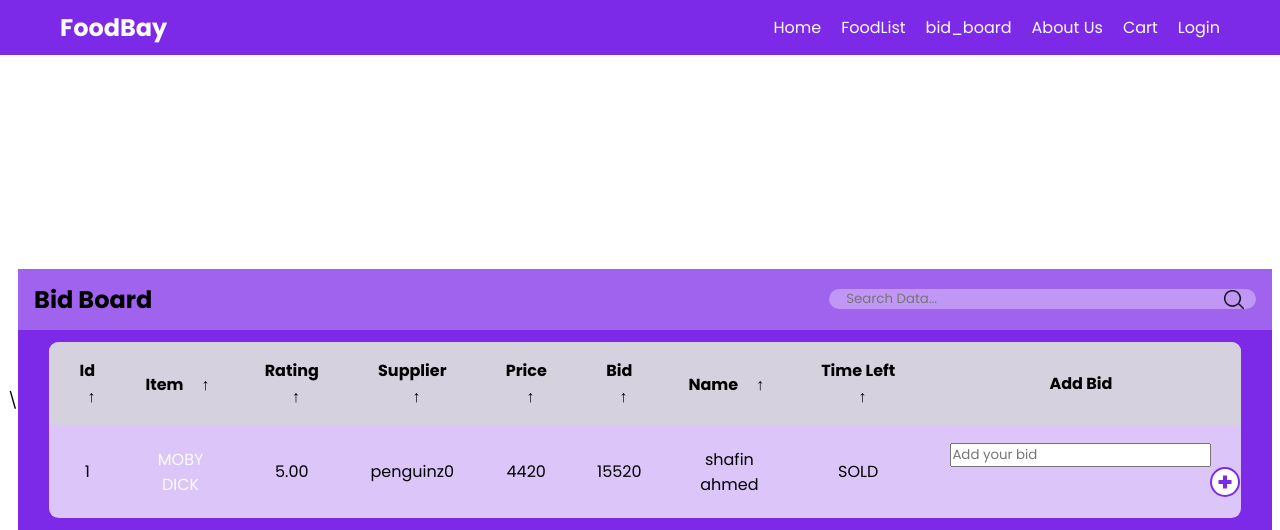
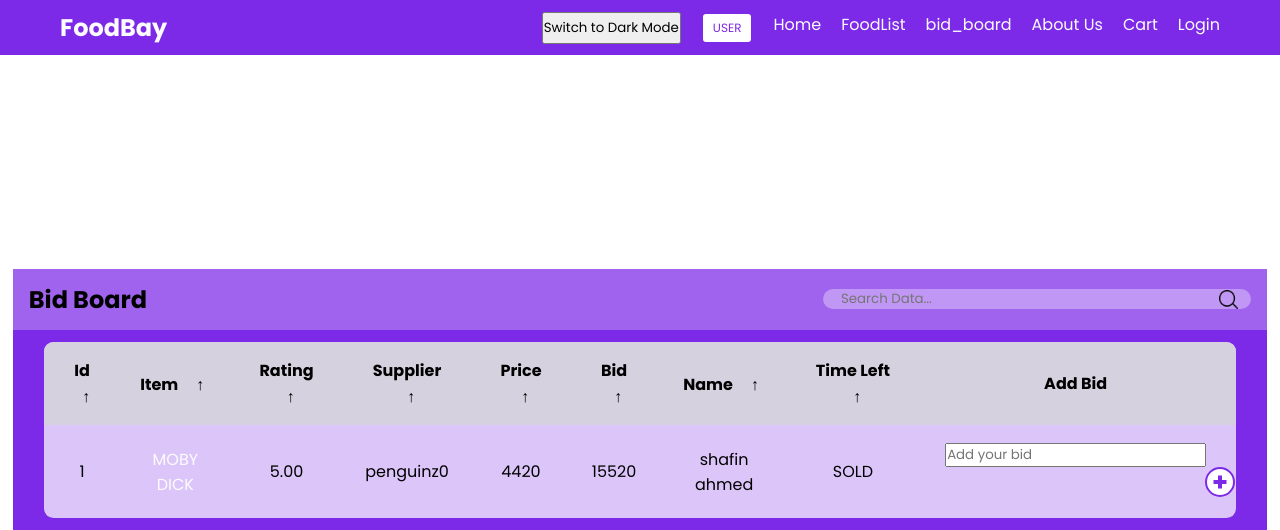
Before and after one commit to Shafin-paranoid-Ahmed/Exotic-Food-sharing-website, a PHP site: page /bid_board.php in a window 1280 px wide. Shown: the top 530 px of the page. Run offline with PHP 8.4, Linux system fonts and the light colour scheme; a user stored in the database is signed in; data comes from the database, SQL or seed files in the repository.

Commit message:
bid_board button darkmode lightmode

```diff
--- a/bruhhh/bid_board.php
+++ b/bruhhh/bid_board.php
@@ -1,4 +1,6 @@
-
+<?php
+session_start();
+?>
 
 <!DOCTYPE html>
 
@@ -11,16 +13,72 @@
     <link rel="stylesheet" type="text/css" href="css/bidboard.css">
     <meta name="viewport" content="width=device-width, initial-scale=1.0" />
     <title>Simple Responsive Website in HTML CSS</title>
-    <link rel="stylesheet" href="css/home-style.css" />
+    <link id="stylesheet" rel="stylesheet" href="css/home-style.css" />
     <script src="../custom-scripts.js" defer></script>
+    <style>
+      nav .dropdown button {
+        background-color: #fff;
+        border: 2px solid #7d2ae8;
+        padding: 5px 10px;
+        border-radius: 5px;
+        color: #7d2ae8;
+        cursor: pointer;
+        font-size: 12px;
+        transition: background-color 0.3s ease, color 0.3s ease;
+      }
+
+      nav .dropdown button:hover {
+        background-color: #7d2ae8;
+        color: #fff;
+      }
+
+      nav .dropdown .content {
+        display: none;
+        position: absolute;
+        background-color: #fff;
+        min-width: 100px;
+        box-shadow: 0px 8px 16px rgba(0, 0, 0, 0.1);
+        z-index: 1;
+        border-radius: 5px;
+        padding: 10px 0;
+      }
+
+      nav .dropdown .content a {
+        color: #333;
+        padding: 10px 16px;
+        text-decoration: none;
+        display: block;
+      }
+
+      nav .dropdown .content a:hover {
+        background-color: #7d2ae8;
+        color: #fff;
+      }
+
+      nav .dropdown:hover .content {
+        display: block;
+      }
+    </style>
+
 </head>
-<body>\
+<body>
     <main>
     <header>
         <nav class="nav container">
           <h2 class="nav_logo"><a href="index.php">FoodBay</a></h2>
           <ul class="menu_items">
             <img src="images/times.svg" alt="timesicon" id="menu_toggle" />
+            <button id="mode-toggle">Switch to Dark Mode</button>
+            <li>
+              <div class="dropdown">
+                <button>USER</button>
+                <div class="content">
+                  <a href="#"><?php echo $_SESSION['user_name'];?></a>
+                  <a href="#"><?php echo $_SESSION['email'];?></a>
+                  <a href="login_signup.html">LOGOUT</a>
+                </div>
+              </div>
+            </li>
             <li><a href="index.php" class="nav_link">Home</a></li>
             <li><a href="food_list.html" class="nav_link">FoodList</a></li>
             <li><a href="bid_board.php" class="nav_link">bid_board</a></li>
@@ -95,5 +153,30 @@
         </section>
     </main>
     <script src="script.js"></script>
+    <script>
+      const header = document.querySelector("header");
+      const menuToggler = document.querySelectorAll("#menu_toggle");
+
+      menuToggler.forEach(toggler => {
+        toggler.addEventListener("click", () => header.classList.toggle("showMenu"));
+      });
+    </script>
+
+    <script>
+        const button = document.getElementById('mode-toggle');
+        const stylesheet = document.getElementById('stylesheet');
+
+        const currentMode = localStorage.getItem('mode') || 'light';
+        stylesheet.setAttribute('href', currentMode === 'light' ? 'css/home-style.css' : 'css/home-style-dark.css');
+        button.textContent = currentMode === 'light' ? 'Switch to Dark Mode' : 'Switch to Light Mode';
+
+        button.addEventListener('click', () => {
+            const currentMode = localStorage.getItem('mode') || 'light';
+            const newMode = currentMode === 'light' ? 'dark' : 'light';
+            stylesheet.setAttribute('href', newMode === 'light' ? 'css/home-style.css' : 'css/home-style-dark.css');
+            localStorage.setItem('mode', newMode);
+            button.textContent = newMode === 'light' ? 'Switch to Dark Mode' : 'Switch to Light Mode';
+        });
+    </script>
 </body>
 </html>
--- a/bruhhh/live.php
+++ b/bruhhh/live.php
@@ -20,6 +20,7 @@ var x = setInterval(function(){
     var seconds = Math.floor((distance%(1000*60)/(1000)));
     document.getElementById("live").innerHTML = hours + "h "+ minutes + "m " + seconds + "s ";
     if (distance<0){
+
         clearInterval(x);
         document.getElementById("live").innerHTML= "SOLD";
     }
--- a/bruhhh/login.php
+++ b/bruhhh/login.php
@@ -23,6 +23,7 @@ if ($_SERVER["REQUEST_METHOD"] == "POST") {
         if ($result->num_rows > 0) {
             $_SESSION["user_id"] = $row['user_id'];
             $_SESSION['user_name'] = $row['username'];
+
             $_SESSION["customer_id"] = $row['customer_id'];
             $_SESSION["email"] = $email;
             header("Location: index.php");
```
